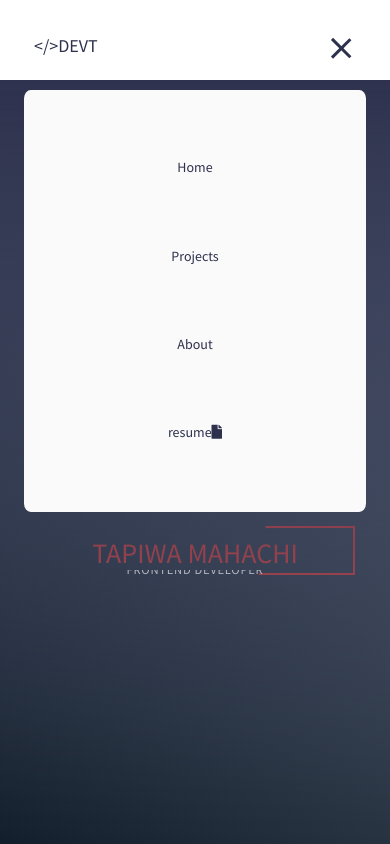
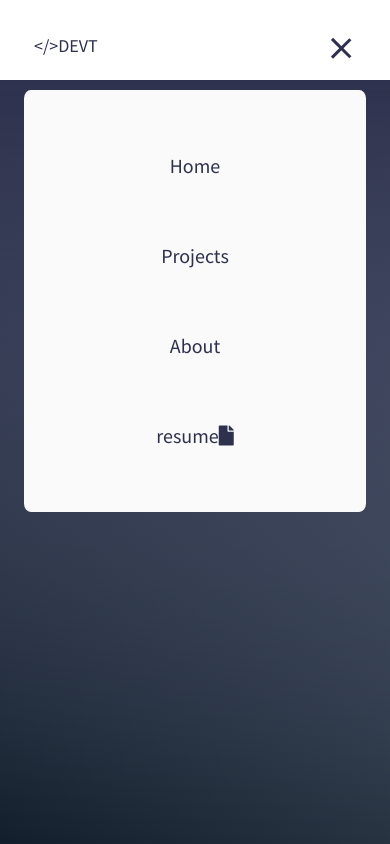
Before and after one commit to TapiwaMahachi/TapiwaMahachi.github.io, a React (Create React App) app: page / in a window 390 px wide. Both pictures are taken after a click on the button "toggle navigation". Shown: the top 844 px of the page. Built offline with nearby package versions, Linux system fonts and the light colour scheme.

Commit message:
changes to mobile-menu and home-page layout

```diff
--- a/src/components/Header.js
+++ b/src/components/Header.js
@@ -22,30 +22,44 @@ function Header(){
     //     });
     // };
 
+
     const toggle =()=>{
         const header = document.querySelector('.header');
         const fadElement = document.querySelectorAll('.has-fade');
-        const body = document.querySelector('body')
+        const body = document.querySelector('body');
+        const mobile = document.querySelectorAll('.mobile-link');
+
 
         if(header.classList.contains('nav-open')){
             body.classList.remove('noscroll');
             header.classList.remove('nav-open');
             fadElement.forEach(element => {
                 element.classList.remove('fade-in');
-                element.classList.add('fade-out')
+                element.classList.add('fade-out');
             });
         }else{
-            body.classList.add('noscroll')
-            header.classList.add('nav-open')
+            body.classList.add('noscroll');
+            header.classList.add('nav-open');
             fadElement.forEach(element=>{
                 element.classList.remove('fade-out')
                 element.classList.add('fade-in')
-            })
+            });
+            mobile.forEach(link =>{
+                link.addEventListener('click', ()=>{
+                    body.classList.remove('noscroll');
+                   header.classList.remove('nav-open');
+                    fadElement.forEach(element => {
+                        element.classList.remove('fade-in');
+                        element.classList.add('fade-out');
+                         });
+
+                });
+            });
         }
     }
 
     return(
-    <header className="header" >
+      <header className="header" id="home" >
         <div className="overlay has-fade"></div>
         <nav className="flex flex-jc-sb flex-ai-c">
             <a className="header__logo"href={"#home"}>
@@ -75,17 +89,17 @@ function Header(){
         </nav>
         {/* Menu that displays on mobile when you click the hamburger */}
          <div className="header__menu has-fade">
-                <a  href={"#home"}>Home</a>
-                <a  href={"#projects"}>Projects</a>
-                <a  href={"#about"}>About</a>
-                <a  href="https://my.indeed.com/p/tapiwam-g6lrjhh">
+                <a className='mobile-link' href={"#home"}>Home</a>
+                <a className='mobile-link' href={"#projects"}>Projects</a>
+                <a className='mobile-link' href={"#about"}>About</a>
+                <a className='mobile-link' href="https://my.indeed.com/p/tapiwam-g6lrjhh">
                     resume<i className="fas fa-file"/>
                 </a>
-            </div>
+        </div>
 
+      </header>
 
-    </header>
-        )
+    )
  };
 
 export default Header;
--- a/src/components/Intro.js
+++ b/src/components/Intro.js
@@ -14,23 +14,6 @@ export default function Intro(){
                     <div className="text text-2">I'am</div>
                 </div>
             </div>
-             <div className= "intro__animation" id="animation-2">
-                <div className="white bold mask">
-                    <div className="anim-2 alias">DevT</div>
-                </div>
-                <div className="white light mask">
-                    <div className="anim-2 stack">Frontend Developer</div>
-                </div>
-            </div>
-             <div className= "intro__animation" id="animation-3">
-                <div className="white light mask">
-                    <div className="passion left">I love coding </div>
-                </div>
-                <div className="white light mask">
-                    <div className="passion right">collaborating & research</div>
-                </div>
-            </div>
-             {/* Code from codepen */}
              <div id="animation-5" className="intro__animation">
                 <svg xmlns="http://www.w3.org/2000/svg" width="100%" height="100%">
                 <defs>
@@ -55,9 +38,19 @@ export default function Intro(){
                 <div>Tapiwa Mahachi</div>
                 </div>
                 <div className="white mask">
-      <div>Frontend Developer</div>
+                <div>Frontend Dev</div>
                 </div>
              </div>
+             <div className= "intro__animation" id="animation-3">
+                <div className="white light mask">
+                    <div className="passion left">I love coding </div>
+                </div>
+                <div className="white light mask">
+                    <div className="passion right">collaborating & research</div>
+                </div>
+            </div>
+             {/* Code from codepen */}
+
         {/* <div className="intro__card">
             <div className="intro__title">
 
--- a/src/css/_header.scss
+++ b/src/css/_header.scss
@@ -137,9 +137,14 @@
         flex-direction: column;
         justify-content: space-evenly;
         border-radius: 2%;
+        font-size: $font-lg;
         a {
           color: var(--darkBlue);
           text-align: center;
+
+          &:hover{
+            color: $brightCyan;
+          }
         }
       }
 }
```
Lines whose indentation alone changed are shown as unchanged.
